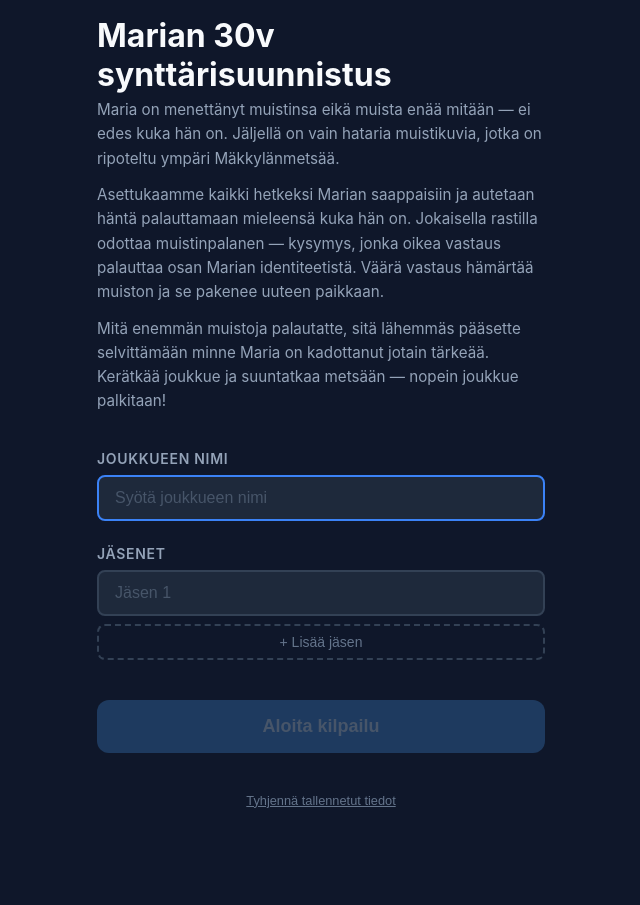
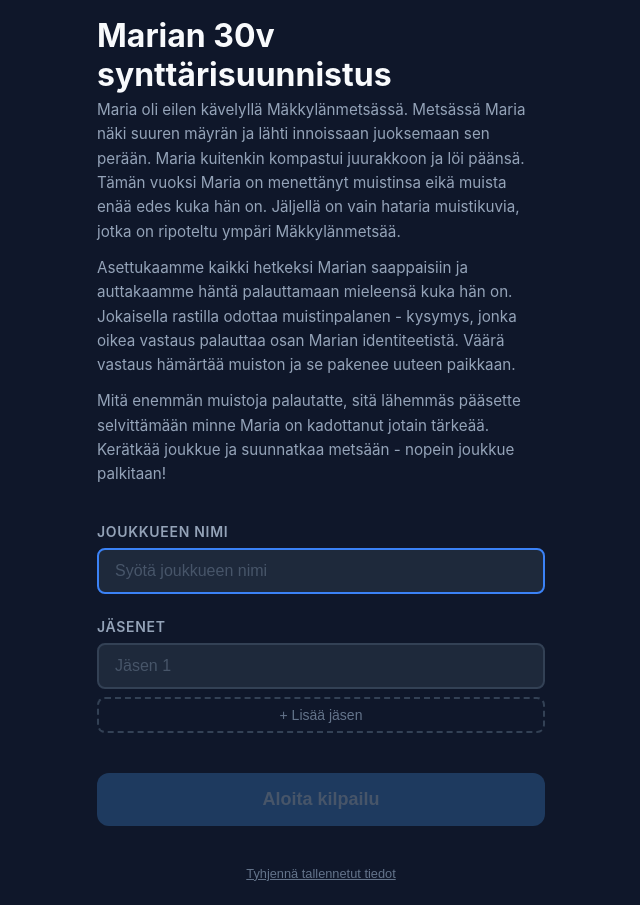
Before and after one commit to KasperNurminen/suunnistus, a React (Vite) app: page / in a window 1280 px wide. Shown: the whole page, without its empty margins (319-959 px from the left). Before the commit the page ends 832 px from the top, so only its background shows below. Built offline with nearby package versions, Linux system fonts and the light colour scheme.

Commit message:
Updated lore

```diff
--- a/src/components/CreateTeam.tsx
+++ b/src/components/CreateTeam.tsx
@@ -32,13 +32,13 @@ export function CreateTeam() {
       <h1>Marian 30v synttärisuunnistus</h1>
       <div className="story-text">
         <p>
-          Maria on menettänyt muistinsa eikä muista enää mitään — ei edes kuka hän on. Jäljellä on vain hataria muistikuvia, jotka on ripoteltu ympäri Mäkkylänmetsää.
+          Maria oli eilen kävelyllä Mäkkylänmetsässä. Metsässä Maria näki suuren mäyrän ja lähti innoissaan juoksemaan sen perään. Maria kuitenkin kompastui juurakkoon ja löi päänsä. Tämän vuoksi Maria on menettänyt muistinsa eikä muista enää edes kuka hän on. Jäljellä on vain hataria muistikuvia, jotka on ripoteltu ympäri Mäkkylänmetsää.
         </p>
         <p>
-          Asettukaamme kaikki hetkeksi Marian saappaisiin ja autetaan häntä palauttamaan mieleensä kuka hän on. Jokaisella rastilla odottaa muistinpalanen — kysymys, jonka oikea vastaus palauttaa osan Marian identiteetistä. Väärä vastaus hämärtää muiston ja se pakenee uuteen paikkaan.
+          Asettukaamme kaikki hetkeksi Marian saappaisiin ja auttakaamme häntä palauttamaan mieleensä kuka hän on. Jokaisella rastilla odottaa muistinpalanen - kysymys, jonka oikea vastaus palauttaa osan Marian identiteetistä. Väärä vastaus hämärtää muiston ja se pakenee uuteen paikkaan.
         </p>
         <p>
-          Mitä enemmän muistoja palautatte, sitä lähemmäs pääsette selvittämään minne Maria on kadottanut jotain tärkeää. Kerätkää joukkue ja suuntatkaa metsään — nopein joukkue palkitaan!
+          Mitä enemmän muistoja palautatte, sitä lähemmäs pääsette selvittämään minne Maria on kadottanut jotain tärkeää. Kerätkää joukkue ja suunnatkaa metsään - nopein joukkue palkitaan!
         </p>
       </div>
       <form onSubmit={handleSubmit}>
```
